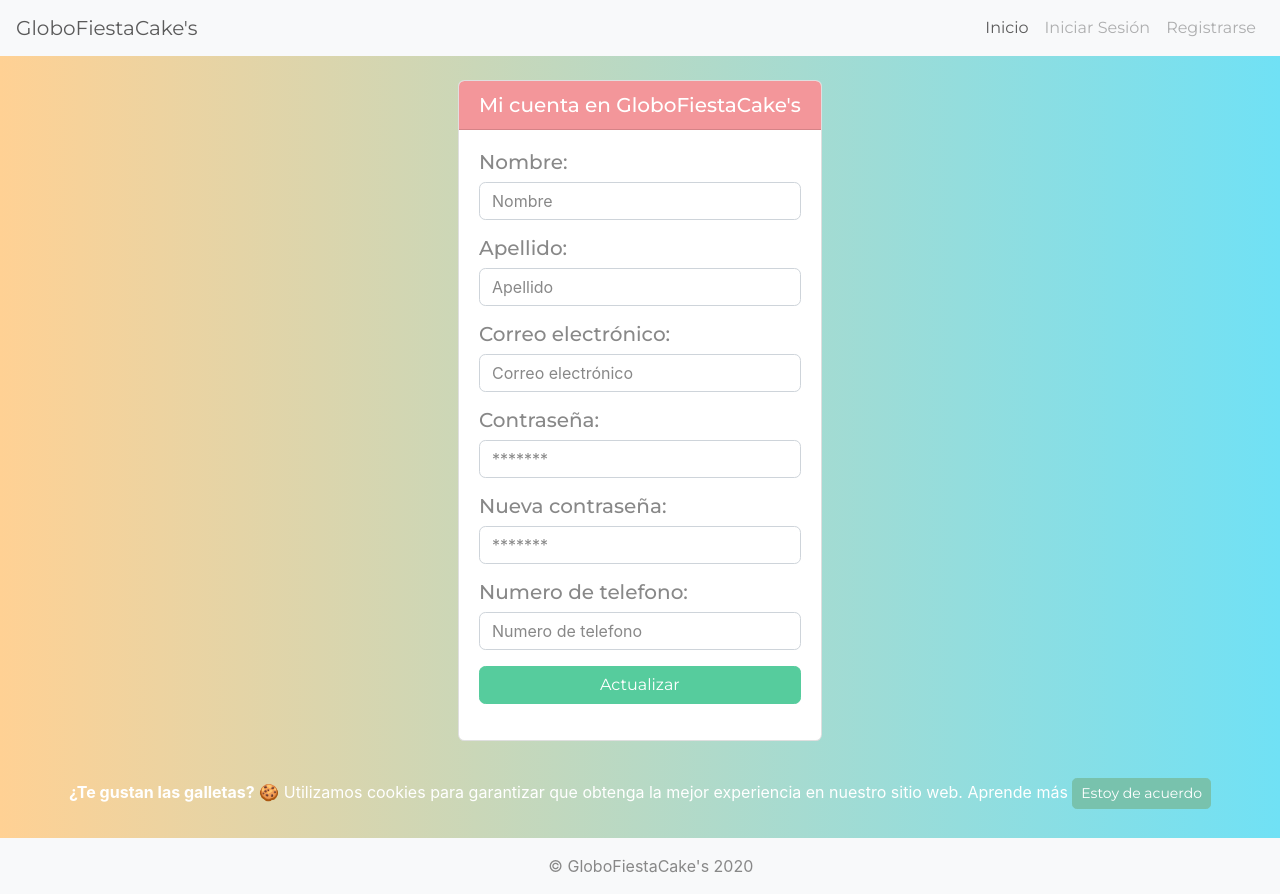
After one commit to DRBC17/cakeshop-app, a Node server app: template views/user/account.hbs in a window 1280 px wide. The commit adds this page. Run offline with Node 20, Linux system fonts and the light colour scheme; the template is opened without the code that fills it, so the values that code supplies are empty; some libraries are stand-ins or nearby versions.

Commit message:
Se creo el formulario para la cuenta
Signed-off-by: Diego Buezo <diegobuezo2016@gmail.com>

```diff
--- a/routers/index.router.js
+++ b/routers/index.router.js
@@ -15,6 +15,12 @@ module.exports = function () {
   routes.post("/iniciar_sesion", authController.autenticarUsuario);
   routes.get("/cerrar_sesion", authController.cerrarSesion);
 
+  routes.get(
+    "/cuenta",
+    authController.usuarioAutenticado,
+    usersController.formularioCuenta
+  );
+
   //Tienda
   routes.get(
     "/",
--- a/views/partials/navegation.hbs
+++ b/views/partials/navegation.hbs
@@ -1,4 +1,6 @@
 {{#if auth}}
+
+{{!-- Menu cuando has iniciado sesión --}}
 <nav class="navbar navbar-expand-lg navbar-light bg-light">
   <a class="navbar-brand" href="/">GloboFiestaCake's</a>
   <button class="navbar-toggler" type="button" data-toggle="collapse" data-target="#navbarNav" aria-controls="navbarNav"
@@ -11,7 +13,7 @@
         <a class="nav-link" href="/">Inicio <span class="sr-only">(current)</span></a>
       </li>
       <li class="nav-item">
-        <a class="nav-link" href="/">Cuenta</a>
+        <a class="nav-link" href="/cuenta">Cuenta</a>
       </li>
       <li class="nav-item">
         <a href="/cerrar_sesion" class="btn btn-success btn-block">Cerrar sesión</a>
@@ -20,6 +22,8 @@
   </div>
 </nav>
 {{else}}
+
+{{!-- Menu cuando no has iniciado sesión --}}
 <nav class="navbar navbar-expand-lg navbar-light bg-light">
   <a class="navbar-brand" href="/">GloboFiestaCake's</a>
   <button class="navbar-toggler" type="button" data-toggle="collapse" data-target="#navbarNav" aria-controls="navbarNav"
--- /dev/null
+++ b/views/user/account.hbs
@@ -0,0 +1,50 @@
+{{!-- Formulario de registro --}}
+
+{{!-- Mostrar los mensajes en caso de existir --}}
+{{>messages}}
+<form action="/cuenta" method="post">
+    <div class="container p-4">
+        <div class="row">
+            <div class=" offset-md-4">
+                <div class="card">
+                    <h5 class="card-header bg-dark text-white">Mi cuenta en GloboFiestaCake's</h5>
+                    <div class="card-body">
+                        <div class="form-group">
+                            <h5>Nombre:</h5>
+                            <input type="text" name="firstName" placeholder="Nombre" required class="form-control" />
+                        </div>
+                        <div class="form-group">
+                            <h5>Apellido:</h5>
+                            <input type="text" name="lastName" placeholder="Apellido" required class="form-control" />
+                        </div>
+                        <div class="form-group">
+                            <h5>Correo electrónico:</h5>
+                            <input type="email" name="email" placeholder="Correo electrónico" required
+                                class="form-control" />
+                        </div>
+                        <div class="form-group">
+                            <h5>Contraseña:</h5>
+                            <input type="password" name="password" placeholder="*******" required
+                                class="form-control" />
+                        </div>
+                        <div class="form-group">
+                            <h5>Nueva contraseña:</h5>
+                            <input type="password" name="passwordConfirm" placeholder="*******" required
+                                class="form-control" />
+                        </div>
+                        <div class="form-group">
+                            <h5>Numero de telefono:</h5>
+                            <input type="number" name="phone" placeholder="Numero de telefono" required
+                                class="form-control" />
+                        </div>
+                        <div class="form-group">
+                            <button type="submit" class="btn btn-success btn-block">
+                                Actualizar
+                            </button>
+                        </div>
+                    </div>
+                </div>
+            </div>
+        </div>
+    </div>
+</form>
```
Also changed, not shown: controllers/userscontroller.js (+8 -0 lines).
